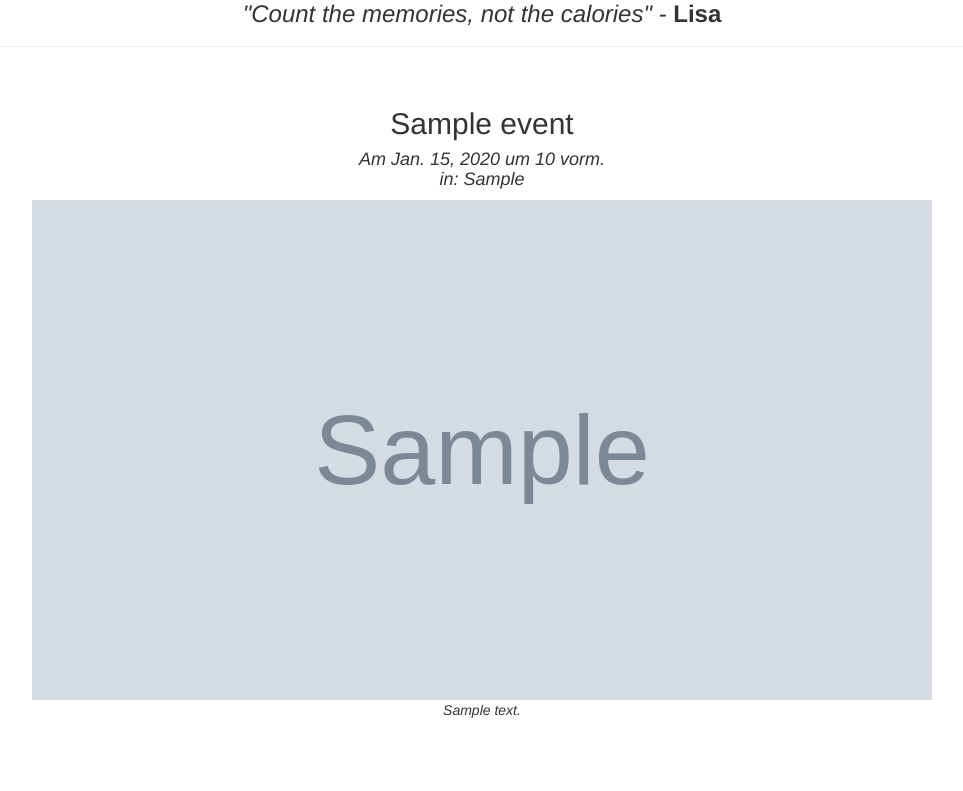
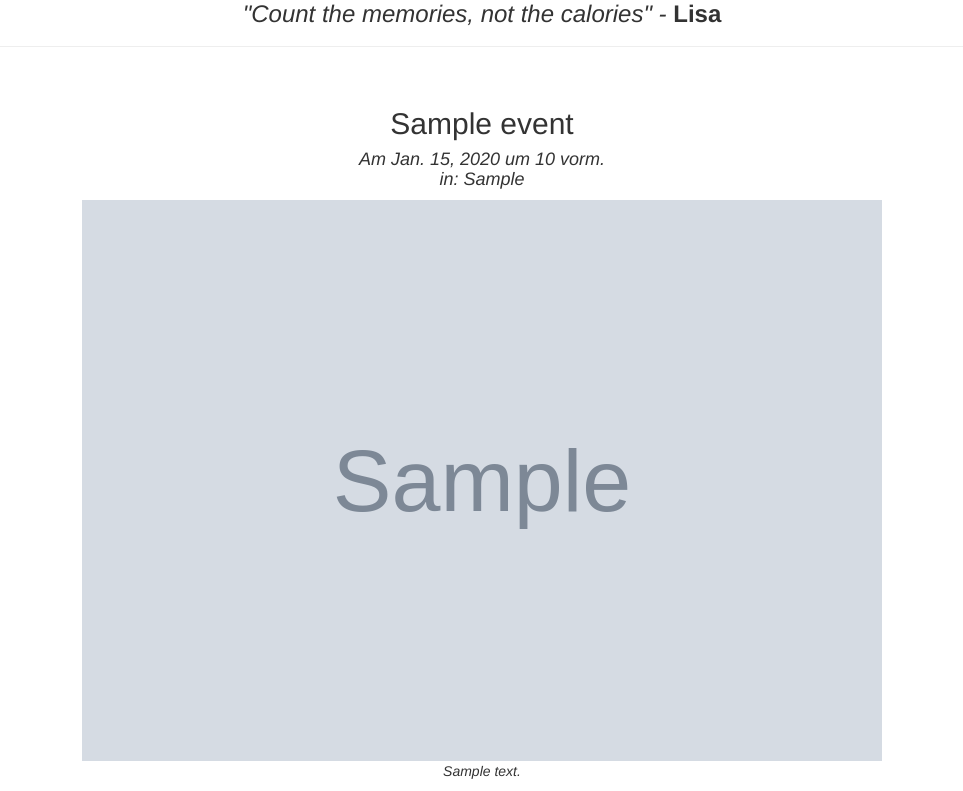
Before and after one commit to nonskill/FoodBlogFinal, a Django app: page /event/1/ in a window 1280 px wide. Shown: the part 222-1013 px from the top of the page, without its empty margins (158-1121 px from the left). Before the commit the page ends 940 px from the top, so only its background shows below. Run offline with Django 3.2, Linux system fonts and the light colour scheme; tables that the repository leaves empty hold one stand-in row (values such as "Sample post"); grey boxes marked "Sample" are stand-in pictures; some libraries are stand-ins or nearby versions; some web fonts are replaced.

Commit message:
Update event_detail.html

```diff
--- a/blog/templates/blog/event_detail.html
+++ b/blog/templates/blog/event_detail.html
@@ -95,14 +95,14 @@ and (max-width: 4096px) {
 
 /* Responsive Images for DESKTOP and TABLET - */
 .crop {
-   width: 900px;
-   height: 500px;
+   width: 800px;
+   height: 561px;
    overflow: hidden;
 }
 
 .crop img {
-    width: 900px;
-    height: 500px;
+    width: 800px;
+    height: 561px;
     padding: 0px;
 }
 
```
